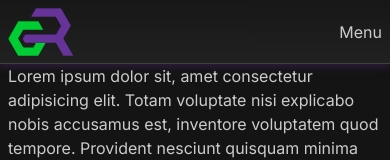
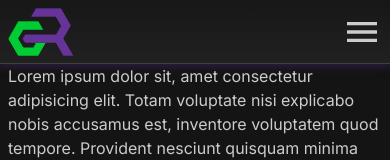
Before and after one commit to PetrGrabovsky/grabovsky.tech, a Next.js app: page / in a window 390 px wide. Shown: the top 160 px of the page. Built offline with nearby package versions, Linux system fonts and the light colour scheme.

Commit message:
feat: Vytvoř a integruj hook useIsMobileView

```diff
--- a/components/layout/Header/HeaderContent.tsx
+++ b/components/layout/Header/HeaderContent.tsx
@@ -1,13 +1,22 @@
 import Link from 'next/link';
 import Logo from './Logo';
+import MenuButton from './MenuButton';
 
-const HeaderContent = () => {
+interface HeaderContentProps {
+  isMobileView: boolean;
+}
+
+const HeaderContent = ({ isMobileView }: HeaderContentProps) => {
   return (
     <div className='flex h-16 items-center justify-between'>
-      <Link href='/' className='block h-full py-2'>
+      <Link
+        href='/'
+        aria-label='Logo grabovsky.tech, přejít na domovskou stránku'
+        className='block h-full py-2'
+      >
         <Logo />
       </Link>
-      <span>Menu</span>
+      {isMobileView && <MenuButton />}
     </div>
   );
 };
--- a/components/layout/Header/index.tsx
+++ b/components/layout/Header/index.tsx
@@ -1,13 +1,17 @@
 import clsx from 'clsx';
 import HeaderContent from './HeaderContent';
 
-const Header = () => {
+interface HeaderProps {
+  isMobileView: boolean;
+}
+
+const Header = ({ isMobileView }: HeaderProps) => {
   return (
     <header
       className={clsx('primary-background h-16 border-b bg-gradient-to-b')}
     >
       <div className='container'>
-        <HeaderContent />
+        <HeaderContent isMobileView={isMobileView} />
       </div>
     </header>
   );
--- a/components/layout/index.tsx
+++ b/components/layout/index.tsx
@@ -1,4 +1,7 @@
+'use client';
+
 import { ReactNode } from 'react';
+import useIsMobileView from '@/hooks/useIsMobileView';
 import Header from './Header';
 import Footer from './Footer';
 
@@ -7,9 +10,11 @@ interface LayoutProps {
 }
 
 const Layout = ({ children }: LayoutProps) => {
+  const isMobileView = useIsMobileView();
+
   return (
     <>
-      <Header />
+      <Header isMobileView={isMobileView} />
       <main className='flex-grow'>{children}</main>
       <Footer />
     </>
--- /dev/null
+++ b/hooks/useIsMobileView.ts
@@ -0,0 +1,19 @@
+import { useState, useEffect } from 'react';
+
+const useIsMobileView = () => {
+  const [isMobileView, setIsMobileView] = useState<boolean>(true);
+
+  useEffect(() => {
+    const mediaQuery = window.matchMedia('(min-width: 768px)');
+    const handleChange = () => setIsMobileView(!mediaQuery.matches);
+
+    handleChange();
+    mediaQuery.addEventListener('change', handleChange);
+
+    return () => mediaQuery.removeEventListener('change', handleChange);
+  }, []);
+
+  return isMobileView;
+};
+
+export default useIsMobileView;
```
